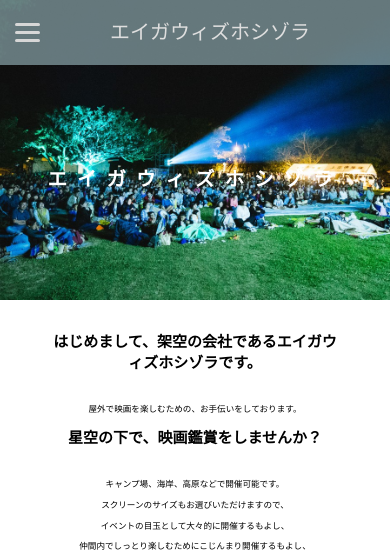
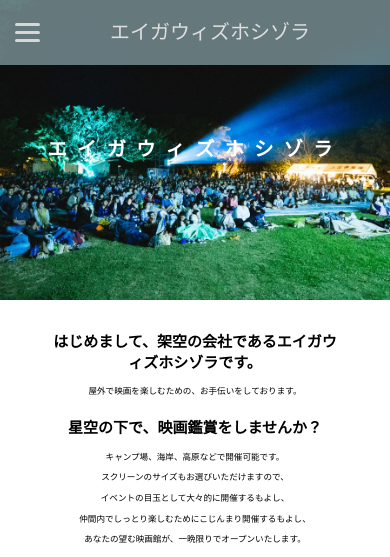
Before and after one commit to ishi-nagoya/port1, a plain HTML site: page index.html in a window 390 px wide. Shown: the top 557 px of the page. Drawn offline with nearby package versions, Linux system fonts and the light colour scheme; a web font is replaced by a local one.

Commit message:
Add files via upload

```diff
--- a/styles.css
+++ b/styles.css
@@ -94,14 +94,11 @@ header {
   margin: 100px;
 }
 
-.message h2 {
-  margin-bottom: 60px;
-}
-
 .fadein1 {
   opacity : 0;
   transform: translateY(100px);
   transition: all 1.5s;
+  margin-bottom: 50px;
 }
 
 .fadein2 {
@@ -199,7 +196,10 @@ footer {
 
 .message h2 {
   font-size: 2.7vw;
-  margin-bottom: 30px;
+}
+
+.fadein1 {
+  margin-bottom: 40px;
 }
 }
 
@@ -329,11 +329,15 @@ footer {
     width: 100%;
     height: 300px;
     text-align: center;
-    padding: 150px 0px;
+    padding: 120px 0px;
   }
 
     .message h2 {
       font-size: 15px;
+    }
+
+    .fadein1 {
+      margin-bottom: 20px;
     }
 
     .images {
```
